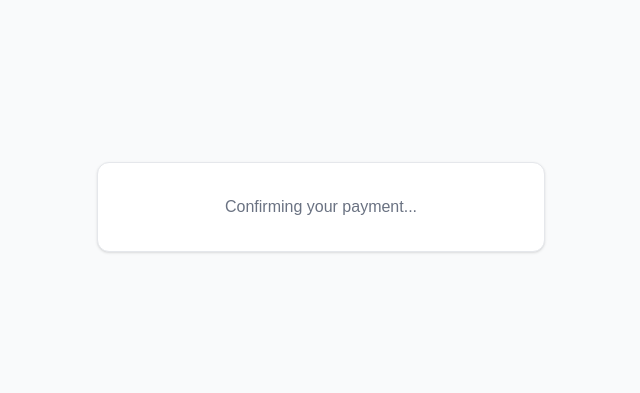
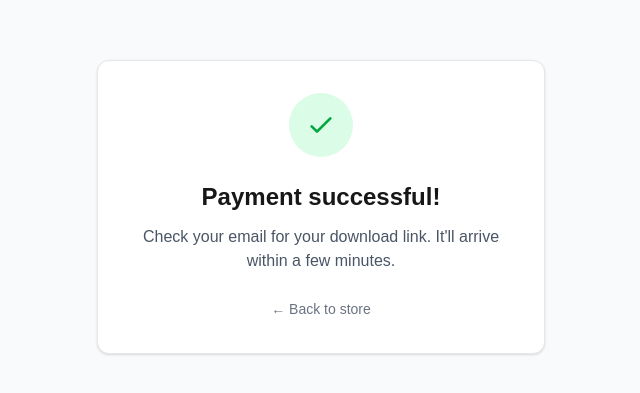
Before and after one commit to quantum-harvey/digital-store, a Next.js app: page /success in a window 1280 px wide. Shown: the part 193-586 px from the top of the page, without its empty margins (319-959 px from the left). Built offline with nearby package versions, Linux system fonts and the light colour scheme.

Commit message:
wrap success page in suspense

```diff
--- a/app/success/page.tsx
+++ b/app/success/page.tsx
@@ -1,27 +1,14 @@
-'use client'
-
-import { useState, useEffect } from 'react'
+import { Suspense } from 'react'
 import { useSearchParams } from 'next/navigation'
 import Link from 'next/link'
 
-export default function SuccessPage() {
+function SuccessContent() {
   const searchParams = useSearchParams()
   const sessionId = searchParams.get('session_id')
-  const [status, setStatus] = useState<'loading' | 'complete'>('loading')
-
-  useEffect(() => {
-    if (sessionId) {
-      setStatus('complete')
-    }
-  }, [sessionId])
 
   return (
     <div className="min-h-screen flex items-center justify-center bg-gray-50 px-4">
       <div className="max-w-md w-full bg-white rounded-xl shadow-sm border border-gray-200 p-8 text-center">
-        {status === 'loading' ? (
-          <p className="text-gray-500">Confirming your payment...</p>
-        ) : (
-          <>
         <div className="w-16 h-16 bg-green-100 rounded-full flex items-center justify-center mx-auto mb-6">
           <svg className="w-8 h-8 text-green-600" fill="none" stroke="currentColor" viewBox="0 0 24 24">
             <path strokeLinecap="round" strokeLinejoin="round" strokeWidth={2} d="M5 13l4 4L19 7" />
@@ -37,9 +24,19 @@
         >
           ← Back to store
         </Link>
-          </>
-        )}
       </div>
     </div>
   )
 }
+
+export default function SuccessPage() {
+  return (
+    <Suspense fallback={
+      <div className="min-h-screen flex items-center justify-center bg-gray-50">
+        <p className="text-gray-500">Loading...</p>
+      </div>
+    }>
+      <SuccessContent />
+    </Suspense>
+  )
+}
```
Lines whose indentation alone changed are shown as unchanged.
